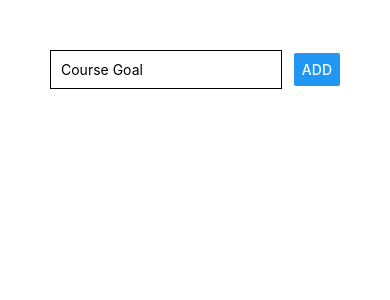
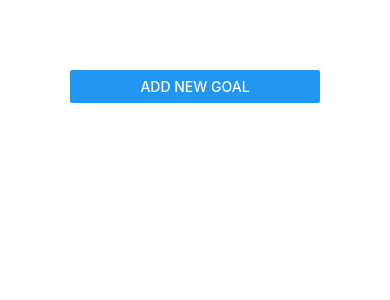
Before and after one commit to karan-vk/RN-GoalsApp, a React Native app: screen / in a window 390 px wide. Shown: the top 300 px of the page. Built offline with nearby package versions, Linux system fonts and the light colour scheme.

Commit message:
added cancel

```diff
--- a/App.js
+++ b/App.js
@@ -13,12 +13,14 @@
 
 export default function App() {
   const [courseGoals, setCourseGoals] = useState([]);
+  const [isAddMode, setIsAddMode] = useState(false);
 
   const addGoalHandler = (goalTitle) => {
     setCourseGoals((currentGoals) => [
       ...currentGoals,
       { key: Math.random().toString(), value: goalTitle },
     ]);
+    setIsAddMode(false);
   };
   const removeGoalHandler = (goalId) => {
     setCourseGoals((currentGoals) => {
@@ -28,14 +30,9 @@
 
   return (
     <View style={styles.screen}>
-      <GoalInput onAddGoal={addGoalHandler} />
-      {/* <ScrollView>
-        {courseGoals.map((goal) => (
-          <View key={goal + Math.random()} style={styles.listItem}>
-            <Text>{goal}</Text>
-          </View>
-        ))}
-      </ScrollView> */}
+      <Button title="Add new Goal" onPress={() => setIsAddMode(true)} />
+      <GoalInput visible={isAddMode} onAddGoal={addGoalHandler} />
+
       <FlatList
         data={courseGoals}
         renderItem={(itemData) => (
@@ -52,7 +49,7 @@
 
 const styles = StyleSheet.create({
   screen: {
-    padding: 50,
+    padding: 70,
   },
   inputContainer: {
     flexDirection: "row",
--- a/components/GoalInput.js
+++ b/components/GoalInput.js
@@ -1,12 +1,18 @@
 import React, { useState } from "react";
-import { View, TextInput, Button, StyleSheet } from "react-native";
+import { View, TextInput, Button, StyleSheet, Modal } from "react-native";
 
 const GoalInput = (props) => {
   const [enteredGoal, setEnteredGoal] = useState("");
   const goalInputHandler = (enteredText) => {
     setEnteredGoal(enteredText);
   };
+
+  const addGoalHandler = () => {
+    props.onAddGoal(enteredGoal);
+    setEnteredGoal("");
+  };
   return (
+    <Modal visible={props.visible} animationType="slide">
       <View style={styles.inputContainer}>
         <TextInput
           placeholder="Course Goal"
@@ -14,17 +20,20 @@
           onChangeText={goalInputHandler}
           value={enteredGoal}
         />
-      <Button title="ADD" onPress={props.onAddGoal.bind(this, enteredGoal)} />
+        <Button title="CANCEL" />
+        <Button title="ADD" onPress={addGoalHandler} />
       </View>
+    </Modal>
   );
 };
 const styles = StyleSheet.create({
   inputContainer: {
-    flexDirection: "row",
-    justifyContent: "space-between",
+    flex: 1,
+    justifyContent: "center",
     alignItems: "center",
   },
   input: {
+    marginBottom: 10,
     width: "80%",
     borderColor: "black",
     borderWidth: 1,
```
Lines whose indentation alone changed are shown as unchanged.
